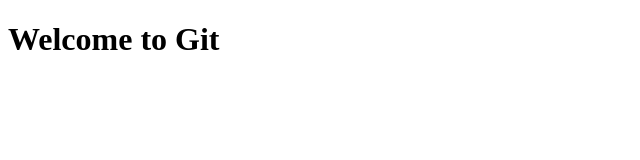
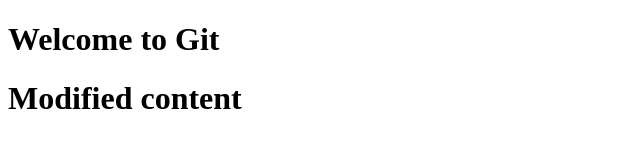
Before and after one commit to KrishnaRajManian/Git_VSCode, a plain HTML site: page index.html in a window 1280 px wide. Shown: the whole page, without its empty margins (0-640 px from the left). Drawn offline with Linux system fonts and the light colour scheme.

Commit message:
Initial Commit

```diff
--- a/index.html
+++ b/index.html
@@ -8,5 +8,6 @@
 </head>
 <body>
     <h1>Welcome to Git</h1>
+    <h1>Modified content</h1>
 </body>
 </html>
```
